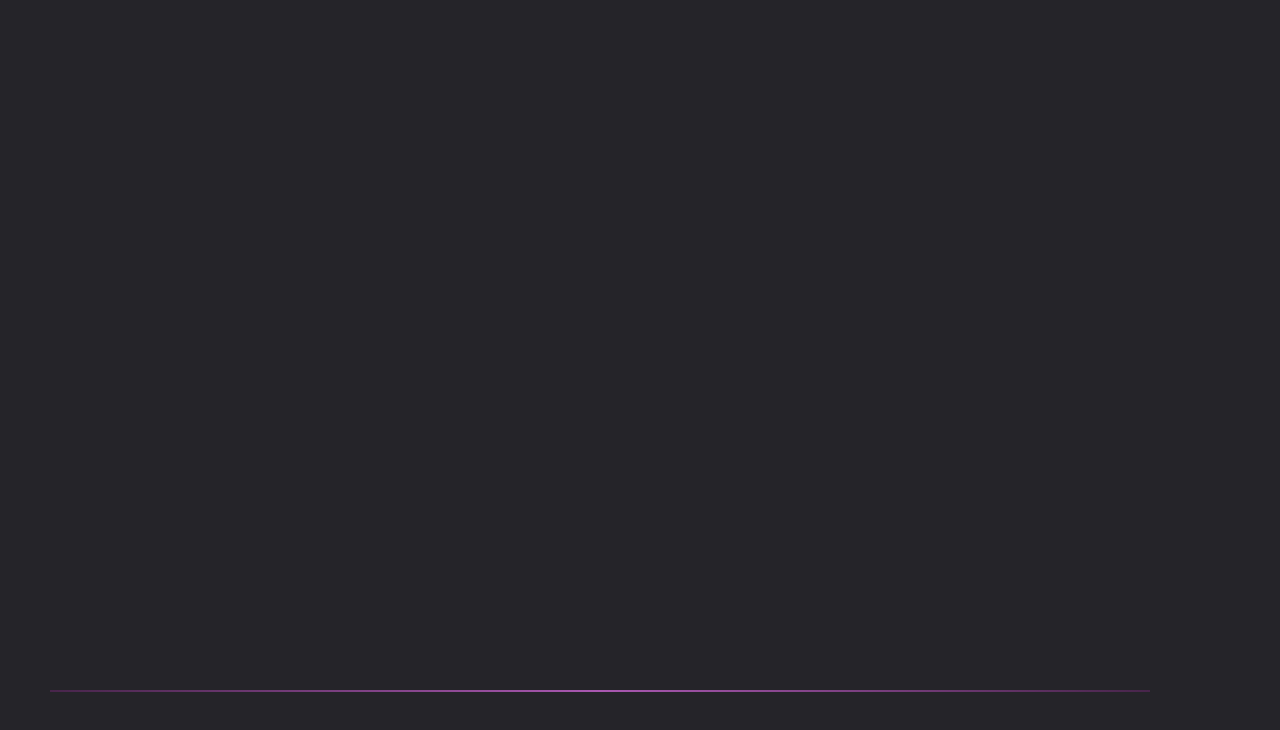
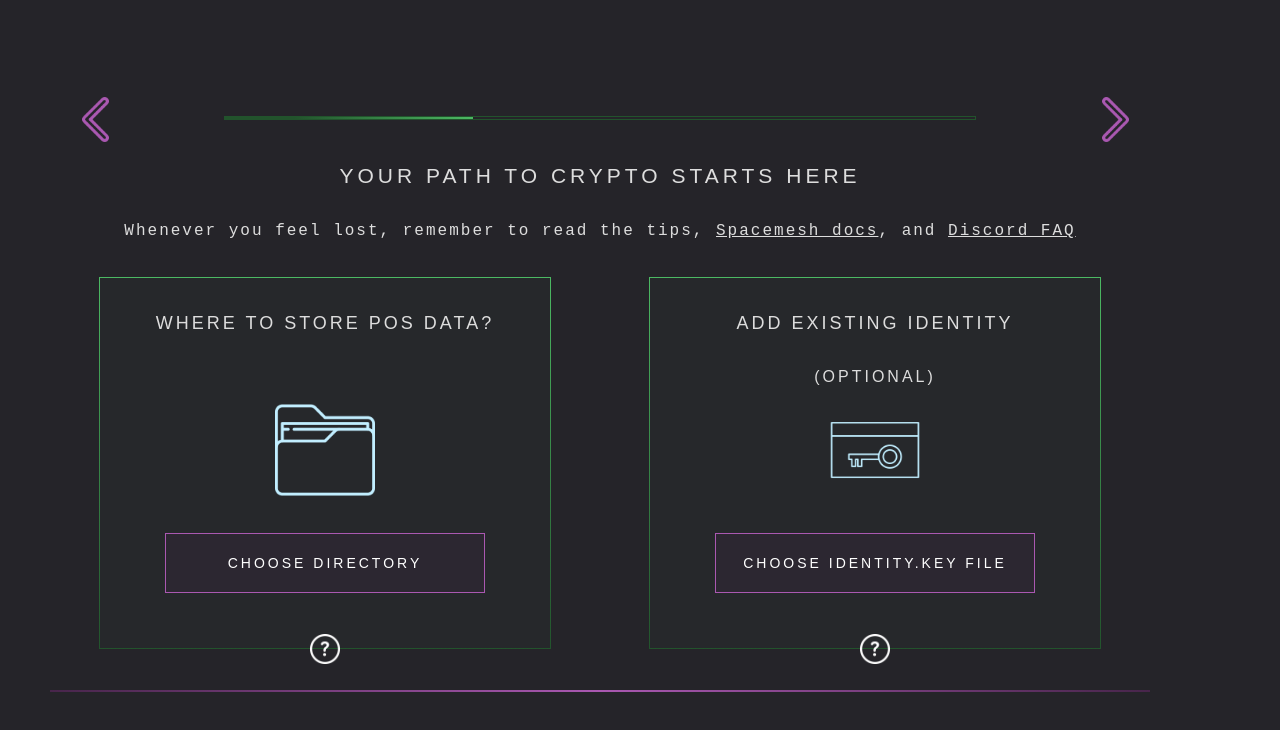
Before and after one commit to spacemeshos/sm-init-app-v2, a React (Create React App) app: page /advanced/Directory in a window 1280 px wide. Before the commit this address had no page. Shown: the top 730 px of the page. Built offline with nearby package versions, Linux system fonts and the light colour scheme.

Commit message:
added advanced path Directory screen

```diff
--- a/src/Shared/Routes.tsx
+++ b/src/Shared/Routes.tsx
@@ -4,6 +4,7 @@ import SelectDirectory from "../pages/GuidedCreate/SelectDirectory";
 import TailoredSettings from "../pages/GuidedCreate/TailoredSettings";
 import Summary from "../pages/GuidedCreate/Summary";
 import {SetupSize, SetupProving} from "../components/setupPOS";
+import AdvSelectDirectory from "../pages/AdvancedCreate/Directory";
 
 
 const AppRoutes = () => (
@@ -13,6 +14,7 @@ const AppRoutes = () => (
       <Route path="/guided/SelectDirectory" element={<SelectDirectory />} />
       <Route path="/guided/TailoredSettings" element={<TailoredSettings />} />
       <Route path="/guided/Summary" element={<Summary />} />
+      <Route path="/advanced/Directory" element={<AdvSelectDirectory/>}/>
       <Route path="/advanced/SetupSize" element={<SetupSize/>}/>
       <Route path="/advanced/Proving" element={<SetupProving/>}/>
     </Routes>
--- /dev/null
+++ b/src/pages/AdvancedCreate/Directory.tsx
@@ -0,0 +1,199 @@
+import * as React from "react";
+import styled from "styled-components";
+import {
+  BackButton,
+  ForwardButton,
+  Button,
+  TooltipButton,
+} from "../../components/button";
+import { Title } from "../../components/titles";
+import Colors from "../../styles/colors";
+import ProgressBar from "../../components/progress";
+import Tile from "../../components/tile";
+import { ExternalLinks } from "../../Shared/Constants";
+import { useNavigate } from "react-router-dom";
+import { invoke } from "@tauri-apps/api";
+
+const NavProgress = styled.div`
+  width: 1200px;
+  height: 160px;
+  position: abslute;
+`;
+
+const TextWrapper = styled.div`
+  width: 1200px;
+  height: 22px;
+  top: 170px;
+  position: absolute;
+  color: ${Colors.grayLight};
+  font-family: "Source Code Pro ExtraLight", monospace;
+  text-align: center;
+  font-size: 16px;
+  font-weight: 100;
+  letter-spacing: 2px;
+`;
+
+const ContainerBottom = styled.div`
+  display: flex;
+  flex: none;
+  flex-direction: row;
+  align-content: center;
+  justify-content: space-evenly;
+  top: 278px;
+  width: 1200px;
+  height: 400px;
+  position: absolute;
+`;
+const DirWrapper = styled.div`
+  height: 370px;
+  width: 450px;
+  display: flex;
+  flex-direction: column;
+  justify-content: center;
+  align-content: center;
+  align-items: center;
+  position: relative;
+`;
+
+const IDWrapper = styled.div`
+  height: 370px;
+  width: 450px;
+  display: flex;
+  flex-direction: column;
+  justify-content: center;
+  align-content: center;
+  align-items: center;
+  position: relative;
+`;
+
+const AdvSelectDirectory: React.FC = () => {
+  const folder = require("../../assets/folder.png");
+  const key = require("../../assets/key.png");
+
+  // Functions to navigate to external links
+  const navigateToDocs = () => window.open(ExternalLinks.Docs);
+  const navigateToDiscord = () => window.open(ExternalLinks.Discord);
+
+  // React Router's navigation hook
+  const navigate = useNavigate();
+  const TailoredSettings = () => navigate("/guided/TailoredSettings");
+
+  // Function to handle directory selection using Tauri API
+  const handleSelectDirectory = async () => {
+    try {
+      const path = await invoke<string>("open_directory_dialog");
+      alert(`Directory selected: ${path}`);
+    } catch (error) {
+      alert(`Error: ${error}`);
+    }
+  };
+  return (
+    <>
+      <NavProgress>
+        <ProgressBar progress={33} />
+        <BackButton />
+        <ForwardButton onClick={TailoredSettings} />
+      </NavProgress>
+      {/* Text wrapper for title and links to documentation and Discord */}
+      <TextWrapper>
+        <Title text="Your Path to Crypto Starts Here" top={-20} />
+        Whenever you feel lost, remember to read the tips,{" "}
+        <a
+          onClick={navigateToDocs}
+          role="button"
+          tabIndex={0}
+          style={{ cursor: "pointer", textDecoration: "underline" }}
+        >
+          Spacemesh docs
+        </a>
+        {", and "}
+        <a
+          onClick={navigateToDiscord}
+          role="button"
+          tabIndex={0}
+          style={{ cursor: "pointer", textDecoration: "underline" }}
+        >
+          Discord FAQ
+        </a>
+      </TextWrapper>
+      <ContainerBottom>
+        {/* Directory selection section */}
+        <DirWrapper>
+          <Tile
+            heading={"Where to Store pos data?"}
+            imageSrc={folder}
+            imageTop={45}
+          />
+          <Button
+            onClick={handleSelectDirectory}
+            label="Choose directory"
+            width={320}
+            buttonTop={100}
+            backgroundColor={Colors.darkerPurple}
+            borderColor={Colors.purpleLight}
+            /* TO DO */
+          />
+          <TooltipButton
+            modalText={
+              <>
+                Use a reliable disk with at least 256 Gibibytes, preferring good
+                read speed (HDDs suffice).
+                <br />
+                <br />
+                Ensure PoS files remain accessible, as they're checked every 2
+                weeks.
+                <br />
+                <br />
+                Consider a dedicated disk or no other activity during proving
+                windows for disk longevity.
+              </>
+            }
+            modalTop={1}
+            modalLeft={1}
+            buttonTop={96}
+          />
+        </DirWrapper>
+        {/* Hint section for additional information */}
+        <IDWrapper>
+          <Tile
+            heading="Add existing identity"
+            subheader="(optional)"
+            imageSrc={key}
+            imageTop={45}
+          />
+          <Button
+            onClick={handleSelectDirectory}
+            label="Choose Identity.key file"
+            width={320}
+            buttonTop={100}
+            backgroundColor={Colors.darkerPurple}
+            borderColor={Colors.purpleLight}
+            /* TO DO */
+          />
+
+          <TooltipButton
+            modalText={
+              <>
+                The POS Data is valid only for one Identity. You can add your
+                existing identity.key here.
+                <br />
+                <br />
+                You can skip this step. Then a new identity.key will be
+                automatically created.
+                <br />
+                <br />
+                If you will be moving the POS data elsewhere, remember to
+                include identity.key file.
+              </>
+            }
+            modalTop={1}
+            modalLeft={1}
+            buttonTop={96}
+          />
+        </IDWrapper>
+      </ContainerBottom>
+    </>
+  );
+};
+
+export default AdvSelectDirectory;
```
